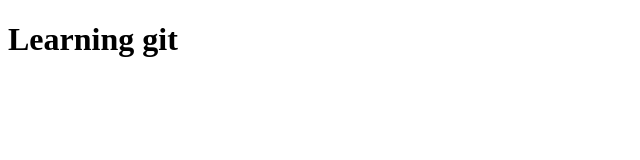
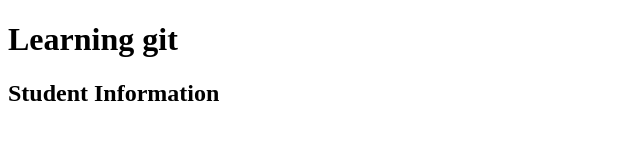
Before and after one commit to bui00083/mtm6130_w25_week1, a plain HTML site: page index.html in a window 1280 px wide. Shown: the whole page, without its empty margins (0-640 px from the left). Drawn offline with Linux system fonts and the light colour scheme.

Commit message:
add Student Information

```diff
--- a/index.html
+++ b/index.html
@@ -8,5 +8,6 @@
 <body>
     <h1>Learning git</h1>
     <p></p>
+    <h2>Student Information</h2>
 </body>
 </html>
```
